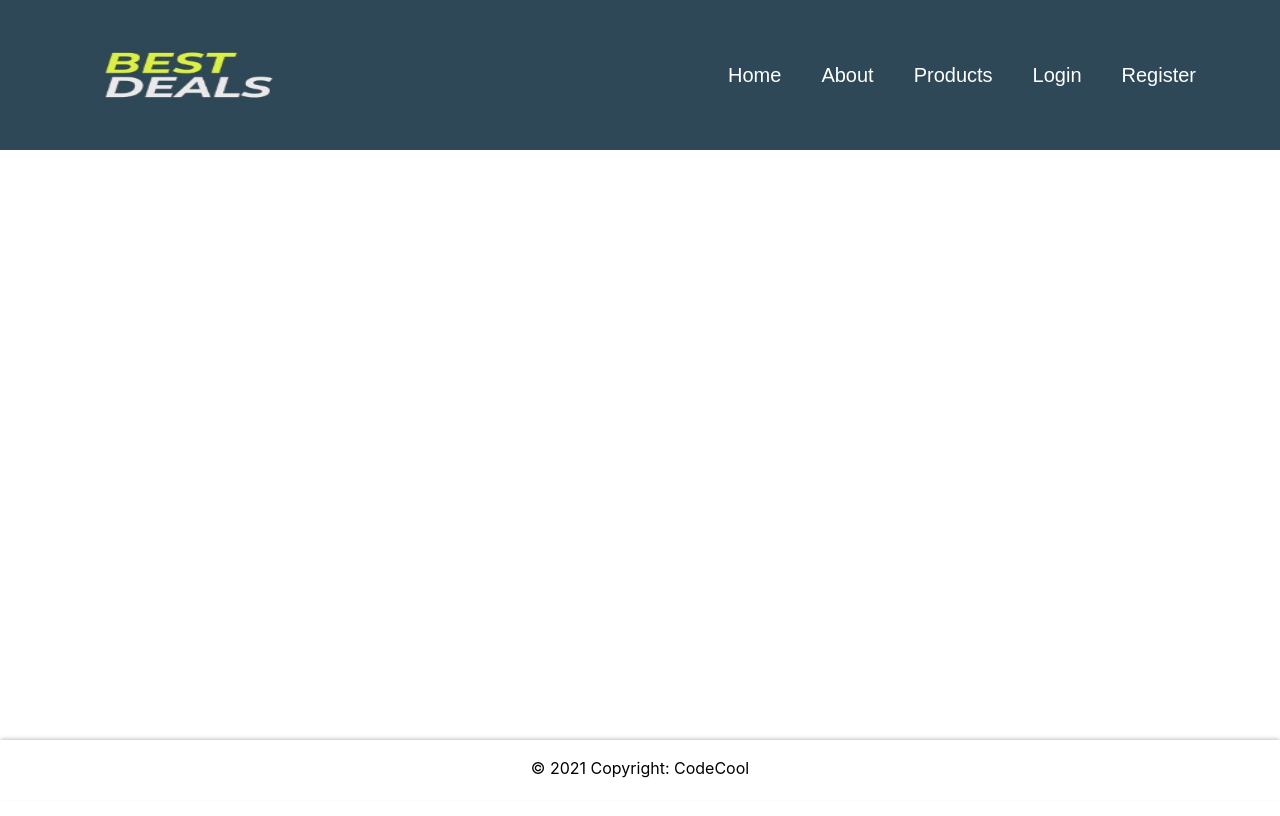
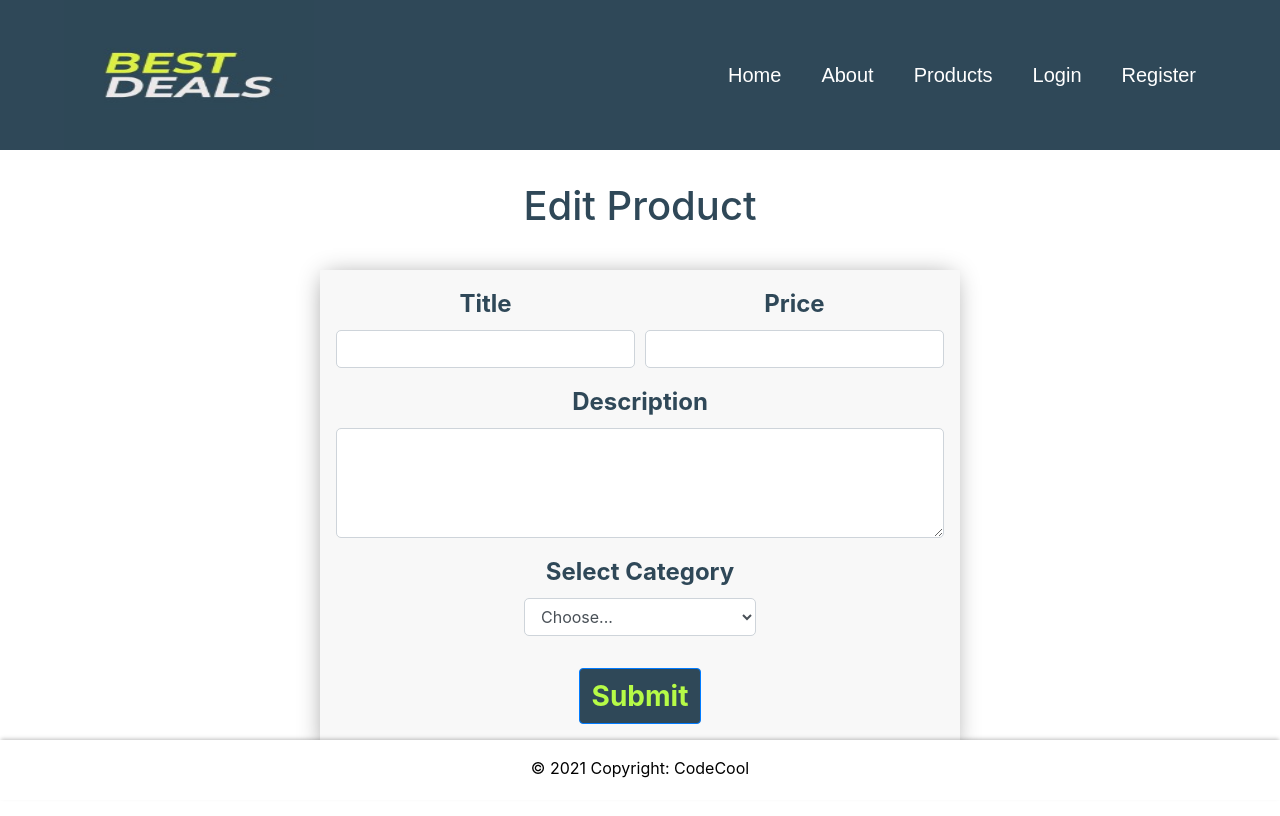
Before and after one commit to danielajoian/spring-shop-frontend, a React (Create React App) app: page /update/1 in a window 1280 px wide. Shown: the top 816 px of the page. Built offline with nearby package versions, Linux system fonts and the light colour scheme; no server answers.

Commit message:
add product update functionality

```diff
--- a/src/App.js
+++ b/src/App.js
@@ -11,6 +11,7 @@ import FormFailed from "./components/add-product-form/FormFailed";
 import ProductsByUser from "./components/ProductsByUser";
 import LoginFrom from "./components/login/LoginForm";
 import RegisterFrom from "./components/register/RegisterForm";
+import EditProduct from "./components/edit/EditProduct";
 
 function App() {
   return (
@@ -27,6 +28,7 @@ function App() {
           <Route path="/:userId/products" component={ProductsByUser}></Route>
           <Route path="/register" component={RegisterFrom}></Route>
           <Route path="/login" component={LoginFrom}></Route>
+          <Route path="/update/:productId" component={EditProduct}></Route>
         </div>
         <Footer />
       </div>
--- a/src/components/ProductDetail.js
+++ b/src/components/ProductDetail.js
@@ -5,8 +5,9 @@ import { Link } from "react-router-dom";
 import "./ProductDetail.css";
 
 export default function ProductDetail(props) {
+  // Gets parameter from link
   const productId = props.match.params.productId;
-  const userId = props.match.params.userId;
+  // const userId = props.match.params.userId;
 
 
   // Fetch product data
@@ -26,6 +27,10 @@ export default function ProductDetail(props) {
   }, []);
 
   console.log(data);
+
+  const editButton = () => <React.Fragment>
+    <Link to={`/update/${productId}`} className="btn btn-primary">Edit Product</Link>
+  </React.Fragment>;
 
   const formattedPrice = parseInt(data.price).toLocaleString("en-US", {
     style: "currency",
@@ -94,6 +99,7 @@ export default function ProductDetail(props) {
             </Card.Body>
             <Link to={`/${data.user.id}/products`}><span>More products from this user</span></Link>
           </Card>
+          {data.user.id == window.localStorage.getItem("userId") ? editButton() : console.log(`${data.user.id + window.localStorage.getItem("userId")}`)}
         </Col>
       </Row>
     </Container>
--- a/src/components/add-product-form/useAddForm.js
+++ b/src/components/add-product-form/useAddForm.js
@@ -11,7 +11,7 @@ const useAddForm = (submitForm, validate, setNewProductId) => {
     user: {}
   });
 
-  const userId = window.sessionStorage.getItem('userId');
+  const userId = window.localStorage.getItem('userId');
 
   const [user, setUser] = useState();
 
--- /dev/null
+++ b/src/components/edit/EditProduct.js
@@ -0,0 +1,80 @@
+import React from "react";
+import { Form, Col, Button } from "react-bootstrap";
+import validate from "../add-product-form/addProductValidation";
+import "../add-product-form/AddProduct.css";
+import useEdit from "./useEdit";
+
+export default function EditProduct(props) {
+  const { values, handleChange, handleSubmit, errors } = useEdit(
+    validate,
+    props.match.params.productId
+  );
+
+  return (
+    <div className="form-container">
+      <h1>Edit Product</h1>
+      <Form className="main-form" onSubmit={handleSubmit}>
+        <Form.Row>
+          <Form.Group as={Col} controlId="title">
+            <Form.Label className="form-label">Title</Form.Label>
+            <Form.Control
+              className="form-input"
+              name="title"
+              value={values.title}
+              onChange={handleChange}
+            />
+            {errors.title && <p>{errors.title}</p>}
+          </Form.Group>
+
+          <Form.Group as={Col} controlId="price">
+            <Form.Label className="form-label">Price</Form.Label>
+            <Form.Control
+              className="form-input"
+              name="price"
+              value={values.price}
+              onChange={handleChange}
+            />
+            {errors.price && <p>{errors.price}</p>}
+          </Form.Group>
+        </Form.Row>
+        <Form.Row>
+          <Form.Group as={Col} controlId="description">
+            <Form.Label className="form-label">Description</Form.Label>
+            <Form.Control
+              as="textarea"
+              className="form-input"
+              rows={4}
+              name="description"
+              value={values.description}
+              onChange={handleChange}
+            />
+            {errors.description && <p>{errors.description}</p>}
+          </Form.Group>
+        </Form.Row>
+        <Form.Row className="align-items-center justify-content-center">
+          <Form.Group controlId="category">
+            <Form.Label>Select Category</Form.Label>
+            <Form.Control
+              className="form-input"
+              as="select"
+              name="category"
+              value={values.category}
+              onChange={handleChange}
+              defaultValue=""
+            >
+              <option value="">Choose...</option>
+              <option value="ELECTRONICS">Electronics</option>
+              <option value="HOUSEHOLD">Home & Garden</option>
+              <option value="ESTATE">Real Estate</option>
+              <option value="SPORTS">Sporting goods & Hobby</option>
+            </Form.Control>
+            {errors.category && <p>{errors.category}</p>}
+          </Form.Group>
+        </Form.Row>
+        <Button variant="primary" type="submit">
+          Submit
+        </Button>
+      </Form>
+    </div>
+  );
+}
--- /dev/null
+++ b/src/components/edit/useEdit.js
@@ -0,0 +1,51 @@
+import { useState, useEffect } from "react";
+import axios from "axios";
+import { useHistory } from "react-router-dom";
+
+const useEdit = (validate, productId) => {
+
+    const history = useHistory();
+
+  const [values, setValues] = useState({});
+
+  useEffect(() => {
+    axios.get(`http://localhost:8080/api/product/${productId}`)
+    .then(res => setValues(res.data))
+  }, []);
+
+  const [errors, setErrors] = useState({});
+  const [isSubmitting, setIsSubmitting] = useState(false);
+
+  const handleChange = (e) => {
+    setValues({
+      ...values,
+      [e.target.name]: e.target.value,
+    });
+  };
+
+  const handleSubmit = (e) => {
+    e.preventDefault();
+    setErrors(validate(values));
+    setIsSubmitting(true);
+  };
+
+  useEffect(() => {
+    if (Object.keys(errors).length === 0 && isSubmitting) {
+      axios.put(`http://localhost:8080/api/product`, values, {
+        headers: {
+          Authorization: `Bearer ${window.localStorage.getItem("token")}`,
+        }
+      })
+        .then(res => {
+            if (res.status == 200) {
+                history.push(`/product/${productId}`);
+            }
+        })
+    }
+  }, [errors]);
+
+
+  return { values, handleChange, handleSubmit, errors };
+};
+
+export default useEdit;
```
